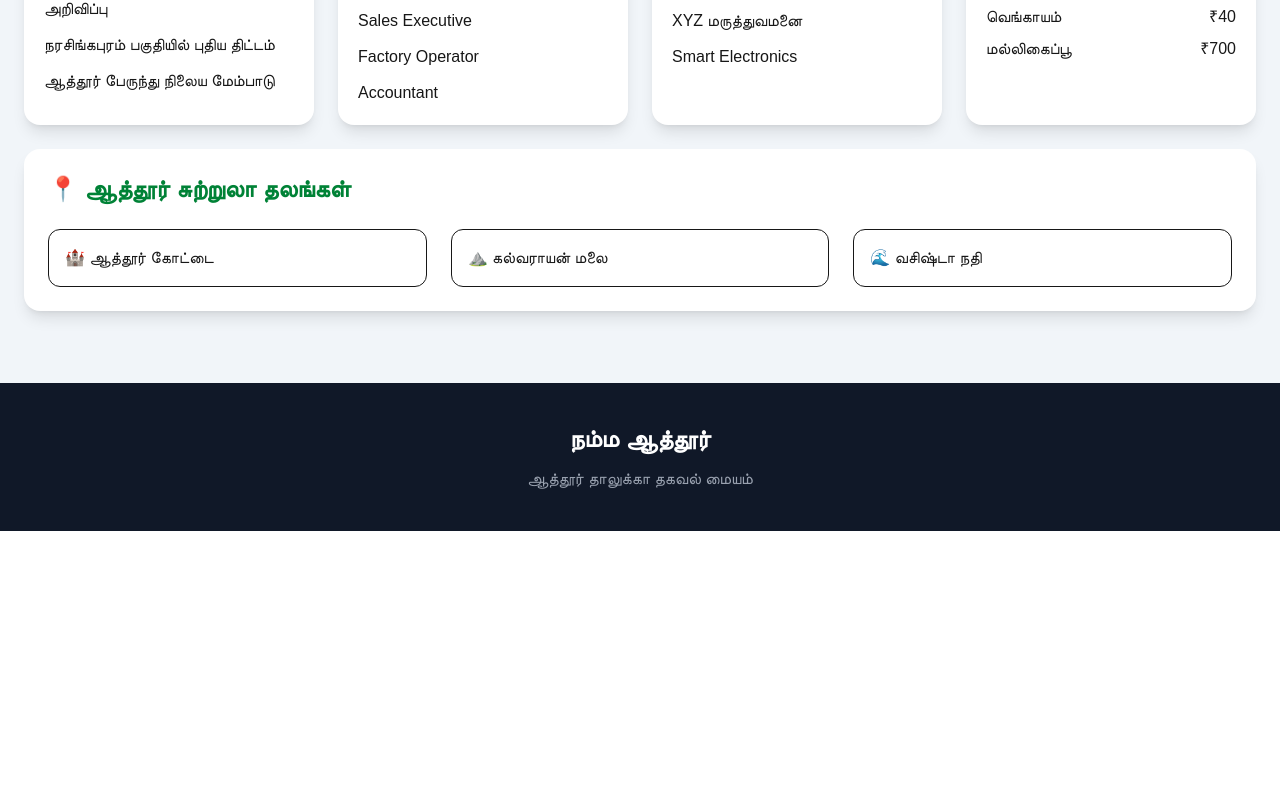
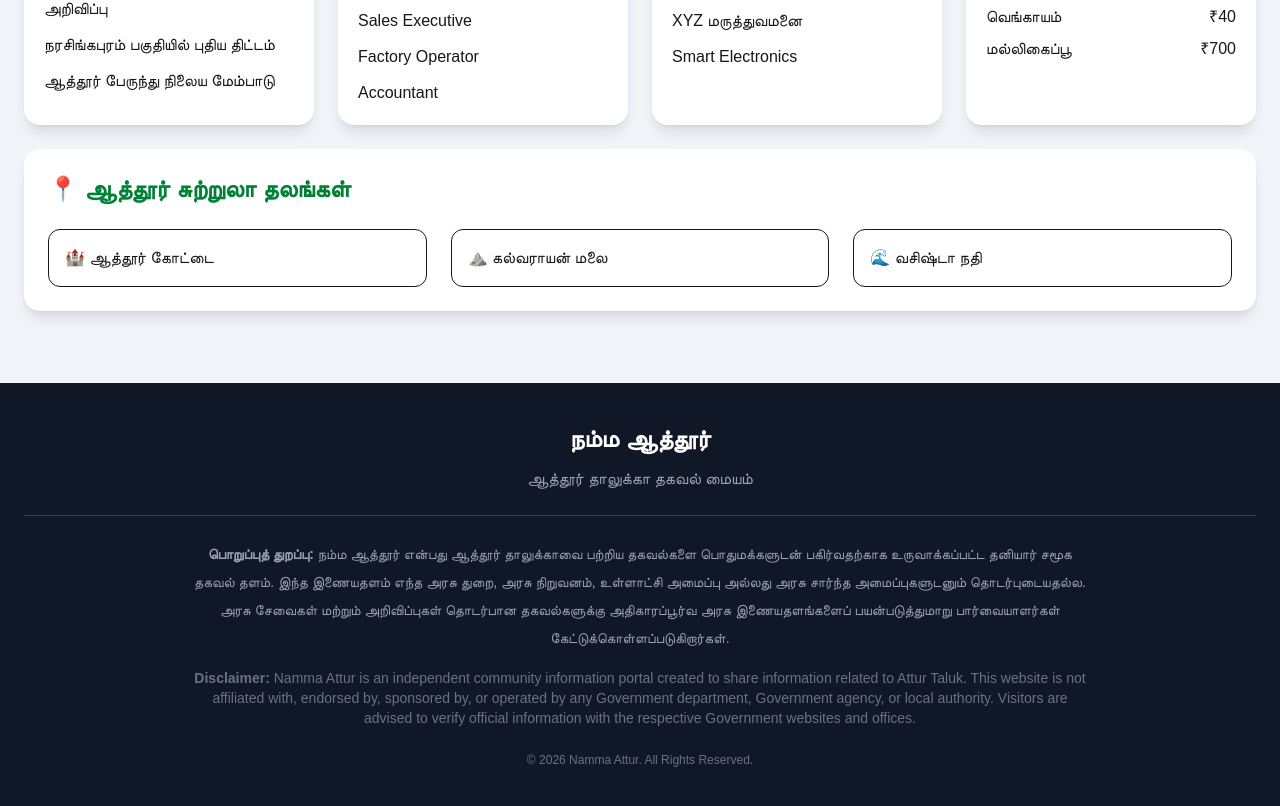
Before and after one commit to satheesh1993/namma-attur, a Next.js app: page / in a window 1280 px wide. Shown: the part 917-1723 px from the top of the page. Before the commit the page ends 1448 px from the top, so only its background shows below. Built offline with nearby package versions, Linux system fonts and the light colour scheme.

Commit message:
disclamer added

```diff
--- a/app/page.tsx
+++ b/app/page.tsx
@@ -199,8 +199,12 @@ export default function Home() {
       </section>
 
       {/* Footer */}
+      {/* Footer */}
+
 <footer className="bg-gray-900 text-white mt-10">
-        <div className="max-w-7xl mx-auto py-10 text-center">
+
+  <div className="max-w-7xl mx-auto py-10 text-center px-6">
+
     <h3 className="text-2xl font-bold">
       நம்ம ஆத்தூர்
     </h3>
@@ -208,7 +212,41 @@ export default function Home() {
     <p className="text-gray-400 mt-3">
       ஆத்தூர் தாலுக்கா தகவல் மையம்
     </p>
+
+    <div className="border-t border-gray-700 my-6"></div>
+
+    <p className="text-sm text-gray-400 leading-7 max-w-4xl mx-auto">
+
+      <strong>பொறுப்புத் துறப்பு:</strong> நம்ம ஆத்தூர் என்பது
+      ஆத்தூர் தாலுக்காவை பற்றிய தகவல்களை பொதுமக்களுடன்
+      பகிர்வதற்காக உருவாக்கப்பட்ட தனியார் சமூக தகவல் தளம்.
+      இந்த இணையதளம் எந்த அரசு துறை, அரசு நிறுவனம்,
+      உள்ளாட்சி அமைப்பு அல்லது அரசு சார்ந்த அமைப்புகளுடனும்
+      தொடர்புடையதல்ல.
+      அரசு சேவைகள் மற்றும் அறிவிப்புகள் தொடர்பான தகவல்களுக்கு
+      அதிகாரப்பூர்வ அரசு இணையதளங்களைப் பயன்படுத்துமாறு
+      பார்வையாளர்கள் கேட்டுக்கொள்ளப்படுகிறார்கள்.
+
+    </p>
+
+    <p className="text-sm text-gray-500 mt-4 max-w-4xl mx-auto">
+
+      <strong>Disclaimer:</strong> Namma Attur is an independent
+      community information portal created to share information
+      related to Attur Taluk. This website is not affiliated with,
+      endorsed by, sponsored by, or operated by any Government
+      department, Government agency, or local authority.
+      Visitors are advised to verify official information with the
+      respective Government websites and offices.
+
+    </p>
+
+    <p className="text-xs text-gray-500 mt-6">
+      © 2026 Namma Attur. All Rights Reserved.
+    </p>
+
   </div>
+
 </footer>
     </main>
   );
```
Lines whose indentation alone changed are shown as unchanged.
